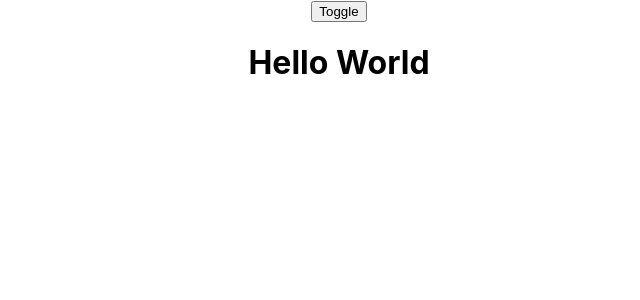
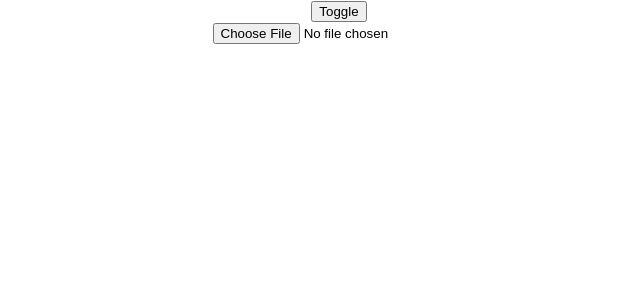
Before and after one commit to duyme18/tiktok, a React (Create React App) app: page / in a window 1280 px wide. Both pictures are taken after a click on the button "Toggle". Shown: the top 300 px of the page, without its empty margins (301-941 px from the left). Built offline with nearby package versions, Linux system fonts and the light colour scheme.

Commit message:
preview avatar

```diff
--- a/src/Content.js
+++ b/src/Content.js
@@ -1,8 +1,31 @@
+import { useEffect, useState } from "react"
 
 function Content() {
+
+    const [avatar, setAvatar] = useState()
+
+
+    const handlePreviewAvatar = (e) => {
+        const file = e.target.files[0]
+        file.preview = URL.createObjectURL(file)
+        setAvatar(file)
+
+    }
+    useEffect(() => {
+        return () => {
+            avatar && URL.revokeObjectURL(avatar.preview)
+        }
+    }, [avatar])
+
     return (
         <div>
-            <h1>Hello World</h1>
+            <input
+                type="file"
+                onChange={handlePreviewAvatar}
+            />
+            {avatar && (
+                <img src={avatar.preview} alt={avatar} width="80%" />
+            )}
         </div>
     )
 }
```
